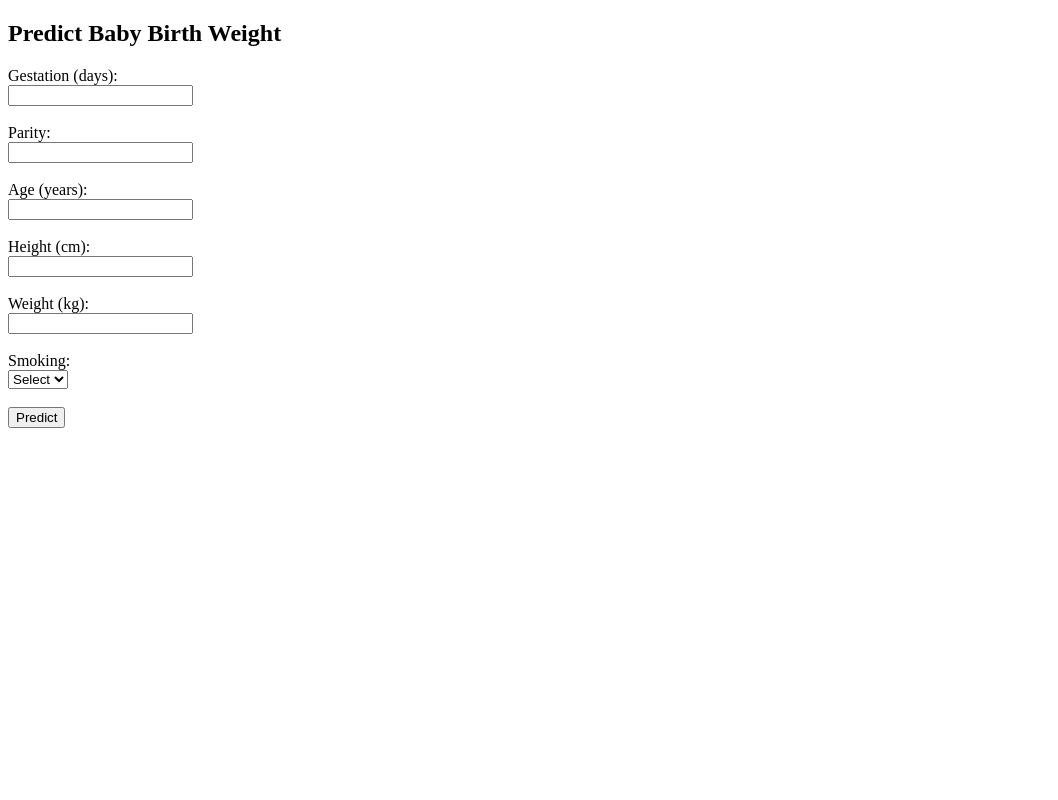
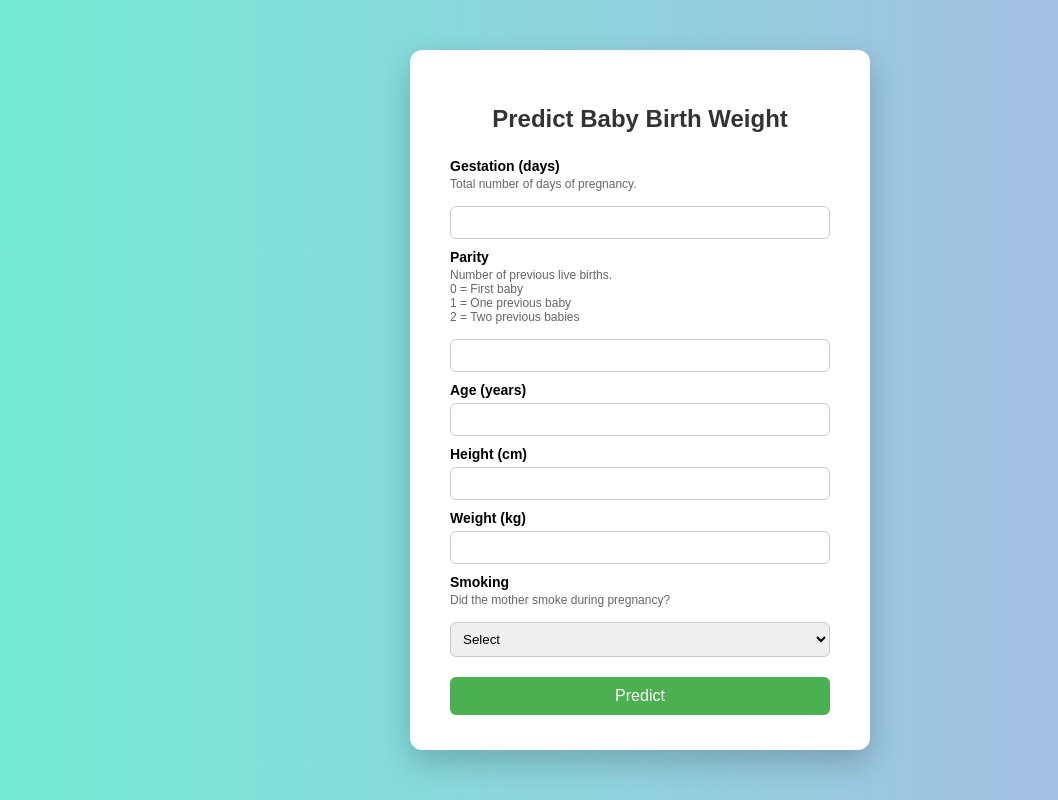
Before and after one commit to jayasri21072006/birth_weight_predictor, a Flask app: page / in a window 1280 px wide. Shown: the whole page, without its empty margins (0-1058 px from the left). Run offline with Flask 3, Linux system fonts and the light colour scheme; parts of the project's set-up code (start-up, migrations or seed data) failed here and were passed over.

Commit message:
Update index.html

```diff
--- a/templates/index.html
+++ b/templates/index.html
@@ -2,45 +2,148 @@
 <html>
 <head>
     <title>Birth Weight Prediction</title>
+
+    <style>
+        body {
+            font-family: Arial, sans-serif;
+            background: linear-gradient(to right, #74ebd5, #ACB6E5);
+            display: flex;
+            justify-content: center;
+            align-items: center;
+            min-height: 100vh;
+            margin: 0;
+        }
+
+        .container {
+            background: white;
+            padding: 35px 40px;
+            border-radius: 12px;
+            box-shadow: 0 12px 30px rgba(0, 0, 0, 0.2);
+            width: 380px;
+        }
+
+        h2 {
+            text-align: center;
+            margin-bottom: 25px;
+            color: #333;
+        }
+
+        label {
+            font-weight: bold;
+            font-size: 14px;
+            display: block;
+            margin-top: 10px;
+        }
+
+        .info-text {
+            font-size: 12px;
+            color: #666;
+            margin-top: 3px;
+            margin-bottom: 10px;
+        }
+
+        input, select {
+            width: 100%;
+            padding: 8px;
+            margin-top: 5px;
+            border-radius: 6px;
+            border: 1px solid #ccc;
+            box-sizing: border-box;
+        }
+
+        input:focus, select:focus {
+            border-color: #4CAF50;
+            outline: none;
+        }
+
+        button {
+            width: 100%;
+            padding: 10px;
+            margin-top: 20px;
+            border: none;
+            border-radius: 6px;
+            background-color: #4CAF50;
+            color: white;
+            font-size: 16px;
+            cursor: pointer;
+            transition: 0.3s;
+        }
+
+        button:hover {
+            background-color: #45a049;
+        }
+
+        .result {
+            margin-top: 25px;
+            padding: 15px;
+            background-color: #f4f4f4;
+            border-radius: 8px;
+            text-align: center;
+        }
+
+        .result h3 {
+            margin-bottom: 10px;
+            color: #333;
+        }
+
+        .result p {
+            font-size: 16px;
+            margin: 6px 0;
+        }
+    </style>
 </head>
+
 <body>
+
+<div class="container">
 
     <h2>Predict Baby Birth Weight</h2>
 
     <form action="/predict" method="POST">
 
-        <label>Gestation (days):</label><br>
-        <input type="number" name="gestation" value="{{ gestation or '' }}" required><br><br>
+        <label>Gestation (days)</label>
+        <div class="info-text">Total number of days of pregnancy.</div>
+        <input type="number" name="gestation" value="{{ gestation or '' }}" required>
 
-        <label>Parity:</label><br>
-        <input type="number" name="parity" value="{{ parity or '' }}" required><br><br>
+        <label>Parity</label>
+        <div class="info-text">
+            Number of previous live births.
+            <br>0 = First baby
+            <br>1 = One previous baby
+            <br>2 = Two previous babies
+        </div>
+        <input type="number" name="parity" value="{{ parity or '' }}" min="0" required>
 
-        <label>Age (years):</label><br>
-        <input type="number" name="age" value="{{ age or '' }}" required><br><br>
+        <label>Age (years)</label>
+        <input type="number" name="age" value="{{ age or '' }}" required>
 
-        <label>Height (cm):</label><br>
-        <input type="number" name="height" value="{{ height or '' }}" required><br><br>
+        <label>Height (cm)</label>
+        <input type="number" name="height" value="{{ height or '' }}" required>
 
-        <label>Weight (kg):</label><br>
-        <input type="number" name="weight" value="{{ weight or '' }}" required><br><br>
+        <label>Weight (kg)</label>
+        <input type="number" name="weight" value="{{ weight or '' }}" required>
 
-        <label>Smoking:</label><br>
+        <label>Smoking</label>
+        <div class="info-text">Did the mother smoke during pregnancy?</div>
         <select name="smoke" required>
             <option value="">Select</option>
-            <option value="0" {% if smoke == 0.0 %}selected{% endif %}>No</option>
-            <option value="1" {% if smoke == 1.0 %}selected{% endif %}>Yes</option>
-        </select><br><br>
+            <option value="0" {% if smoke == "0" %}selected{% endif %}>No</option>
+            <option value="1" {% if smoke == "1" %}selected{% endif %}>Yes</option>
+        </select>
 
         <button type="submit">Predict</button>
 
     </form>
 
-    {% if prediction_kg %}
-        <hr>
-        <h3>Predicted Birth Weight:</h3>
-        <p><strong>{{ prediction_grams }} grams</strong></p>
-        <p><strong>{{ prediction_kg }} kg</strong></p>
+    {% if prediction_kg is defined %}
+        <div class="result">
+            <h3>Predicted Birth Weight</h3>
+            <p><strong>{{ prediction_grams }} grams</strong></p>
+            <p><strong>{{ prediction_kg }} kg</strong></p>
+        </div>
     {% endif %}
+
+</div>
 
 </body>
 </html>
```
